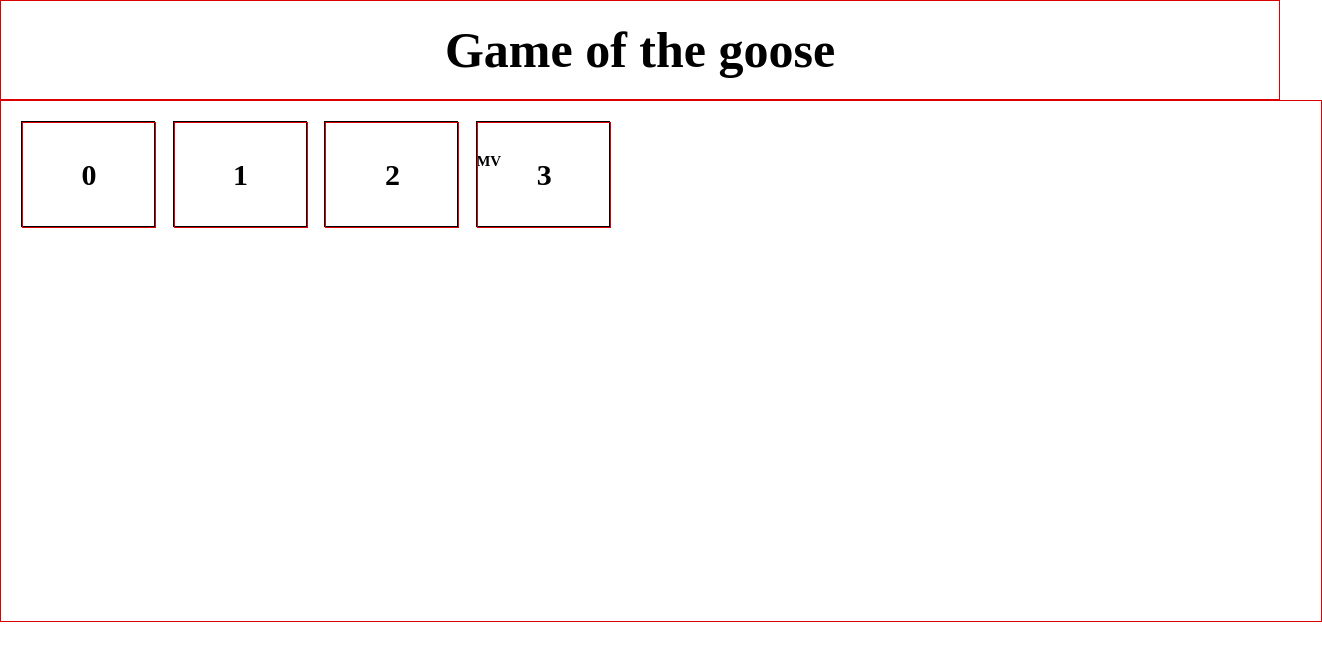
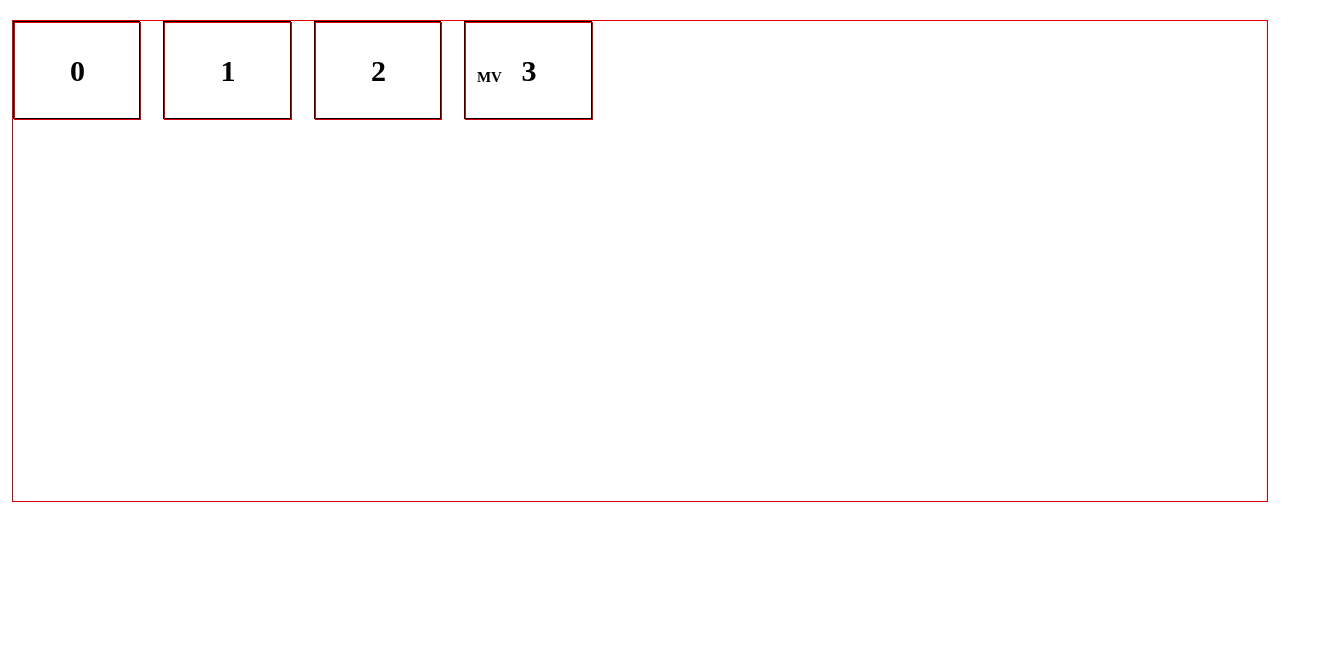
Before and after one commit to MarcoValeri/game-of-the-goose, a React (Vite) app: page / in a window 1280 px wide. Shown: the top 660 px of the page, 1322 px wide, since content can reach past the window. Built offline with nearby package versions, Linux system fonts and the light colour scheme.

Commit message:
Improve spece logic between components

```diff
--- a/src/App.jsx
+++ b/src/App.jsx
@@ -7,7 +7,7 @@ import GameSpace from './components/GameSpace/GameSpace';
 const App = () => {
     return (
         <>
-            <Nav />
+            {/* <Nav /> */}
             <GameSpace />
         </>
     )
--- a/src/components/GameSpace/GameSpace.scss
+++ b/src/components/GameSpace/GameSpace.scss
@@ -1,7 +1,8 @@
 .game-space {
     position: relative;
-    width: 100%;
+    width: 98%;
     height: 60vh;
-    padding: 2rem;
+    margin: 2rem auto;
+    // padding: 2rem;
     border: 1px solid #d00;
 }
--- a/src/components/Panel/Panel.scss
+++ b/src/components/Panel/Panel.scss
@@ -14,11 +14,11 @@
     }
 
     &__step-1 {
-        left: 13%; // +11.5%
+        left: 12%; // +12%
     }
 
     &__step-2 {
-        left: 24.5%;
+        left: 24%;
     }
 
     &__step-3 {
--- a/src/components/User/User.scss
+++ b/src/components/User/User.scss
@@ -1,17 +1,17 @@
 .user {
     position: absolute;
     top: 10%;
-    left: 2%;
+    left: 1%;
 
     &__step-1 {
-        left: 13.5%; // +11.5%
+        left: 13%; // +12%
     }
 
     &__step-2 {
-        left: 24.5%;
+        left: 25%;
     }
 
     &__step-3 {
-        left: 36%;
+        left: 37%;
     }
 }
```
